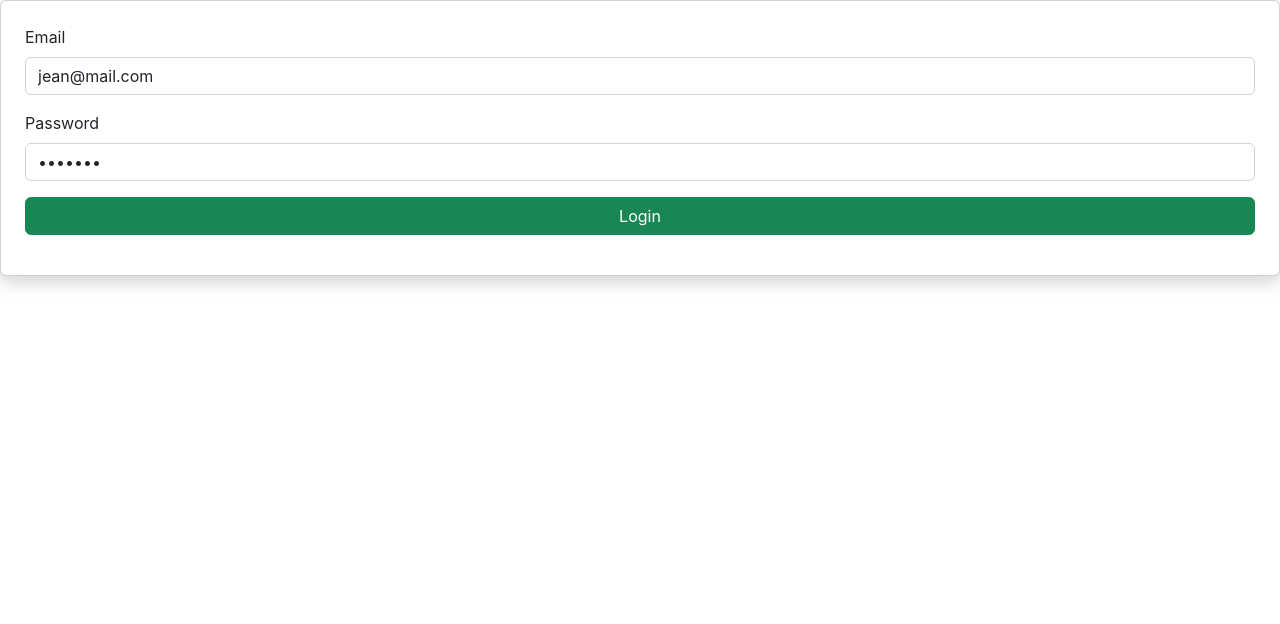
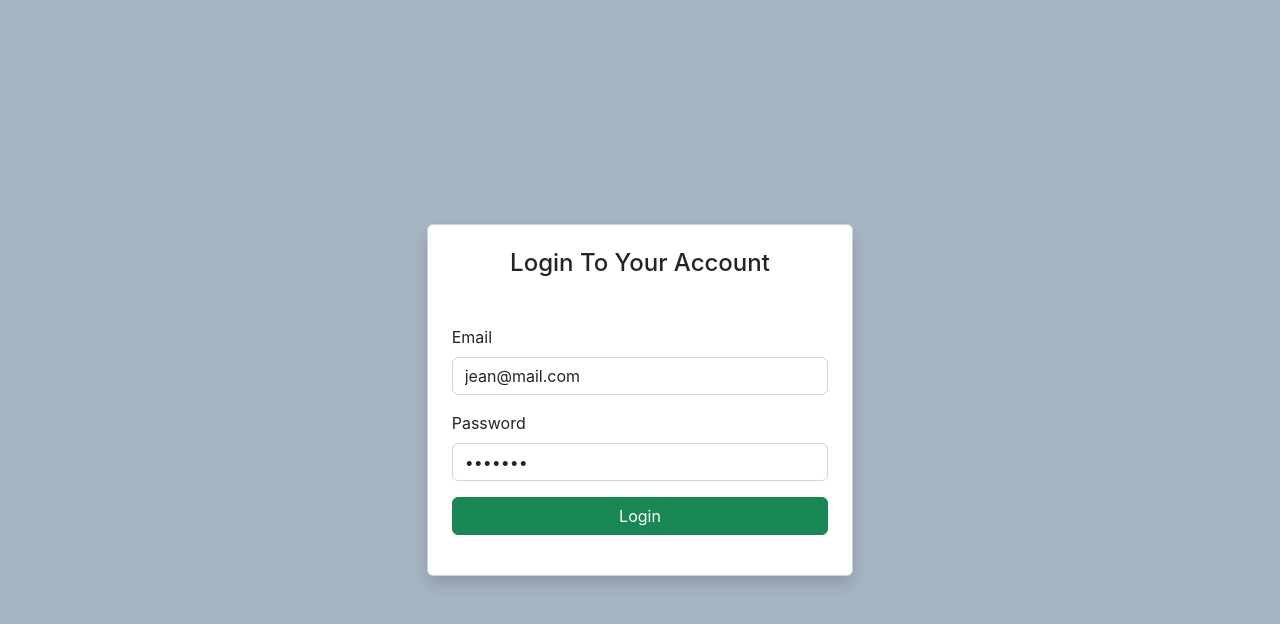
Before and after one commit to bagustambunan/teyvat-times-react, a React (Create React App) app: page /welcome in a window 1280 px wide. Shown: the top 624 px of the page. Built offline with nearby package versions, Linux system fonts and the light colour scheme.

Commit message:
refactor: move func in LandingPage to LoginForm

```diff
--- a/src/App.js
+++ b/src/App.js
@@ -17,7 +17,8 @@ import ReadPage from './pages/Public/ReadPage';
 function App() {
   return (
     <Routes>
-      <Route path="/welcome" element={<LandingPage />} />
+      <Route path="/welcome" element={<LandingPage mode="login" />} />
+      <Route path="/signup" element={<LandingPage mode="register" />} />
       <Route path="/logout" element={<Logout />} />
 
       <Route path="/" element={<PublicLayout />}>
--- a/src/components/LandingPage/LoginForm.js
+++ b/src/components/LandingPage/LoginForm.js
@@ -1,18 +1,68 @@
-import React from 'react';
+import React, { useState } from 'react';
+import { toast } from 'react-toastify';
 import SubmitButton from '../Form/SubmitButton';
 
-export default function LoginForm({
-  form,
-  handleChange,
-  submitForm,
-}) {
+export default function LoginForm({ checkToken }) {
+  const [form, setForm] = useState({
+    email: "jean@mail.com",
+    password: "jean123",
+  });
+  const handleChange = (e) => {
+    const { name } = e.currentTarget;
+    const { value } = e.currentTarget;
+    setForm({ ...form, [name]: value });
+  };
+  const isFormValid = () => {
+    if (form.email === "") {
+      return false;
+    }
+    if (form.password === "") {
+      return false;
+    }
+    return true;
+  };
+  const fetchToken = () => {
+    const dataToPost = {
+      email: form.email,
+      password: form.password,
+    };
+
+    fetch("http://localhost:8080/sign-in", {
+      method: "POST",
+      body: JSON.stringify(dataToPost),
+    })
+      .then((res) => res.json())
+      .then((res) => {
+        if (res.statusCode === 200) {
+          setToken(res.data.token);
+          checkToken();
+        }
+        if (res.statusCode !== 200) {
+          toast.warn("Wrong email or password");
+        }
+      })
+      .catch((err) => {
+        toast.error(`Error: ${err.message}`);
+      });
+  };
+
+  const submitForm = () => {
+    if (isFormValid()) {
+      fetchToken();
+    }
+  };
+  const setToken = (token) => {
+    localStorage.setItem('token',token);
+  };
   const handleSubmit = (e) => {
     e.preventDefault();
     submitForm();
   };
 
   return (
-    <form onSubmit={handleSubmit} className="card p-4 shadow">
+    <div className="card p-4 col-12 col-md-4 shadow">
+      <h4 className="mb-5 text-center">Login To Your Account</h4>
+      <form onSubmit={handleSubmit}>
         <div className="mb-3">
           <label htmlFor="email" className="form-label">
             Email
@@ -43,5 +93,6 @@ export default function LoginForm({
           <SubmitButton text="Login" />
         </div>
       </form>
+    </div>
   );
 }
--- a/src/pages/LandingPage.js
+++ b/src/pages/LandingPage.js
@@ -1,65 +1,12 @@
-import React, { useEffect, useState } from "react";
-import { toast, ToastContainer } from 'react-toastify';
+import React, { useEffect } from "react";
+import { ToastContainer } from 'react-toastify';
 import jwt_decode from "jwt-decode";
 import LoginForm from "../components/LandingPage/LoginForm";
 
 import 'react-toastify/dist/ReactToastify.css';
 
-export default function LandingPage() {
-  const [form, setForm] = useState({
-    email: "jean@mail.com",
-    password: "jean123",
-  });
-  const handleChange = (e) => {
-    const { name } = e.currentTarget;
-    const { value } = e.currentTarget;
-    setForm({ ...form, [name]: value });
-  };
-  const isFormValid = () => {
-    if (form.email === "") {
-      return false;
-    }
-    if (form.password === "") {
-      return false;
-    }
-    return true;
-  };
-
-  const fetchToken = () => {
-    const dataToPost = {
-      email: form.email,
-      password: form.password,
-    };
-
-    fetch("http://localhost:8080/sign-in", {
-      method: "POST",
-      body: JSON.stringify(dataToPost),
-    })
-      .then((res) => res.json())
-      .then((res) => {
-        if (res.statusCode === 200) {
-          setToken(res.data.token);
-          checkToken();
-        }
-        if (res.statusCode !== 200) {
-          toast.warn("Wrong email or password");
-        }
-      })
-      .catch((err) => {
-        toast.error(`Error: ${err.message}`);
-      });
-  };
-
-  const submitForm = () => {
-    if (isFormValid()) {
-      fetchToken();
-    }
-  };
-
+export default function LandingPage({ mode }) {
   const getToken = () => localStorage.getItem("token");
-  const setToken = (token) => {
-    localStorage.setItem('token',token);
-  };
   const checkToken = () => {
     if (getToken() !== null) {
       const decoded = jwt_decode(getToken());
@@ -88,11 +35,15 @@ export default function LandingPage() {
         draggable
         pauseOnHover
       />
-      <LoginForm
-      form={form}
-      handleChange={handleChange}
-      submitForm={submitForm}
-    />
+
+      <div className="layout-main d-flex justify-content-center align-items-center">
+
+        {mode === 'login' ? (
+          <LoginForm checkToken={checkToken} />
+        ) : ("")}
+
+      </div>
+
     </>
   );
 }
```
Lines whose indentation alone changed are shown as unchanged.
